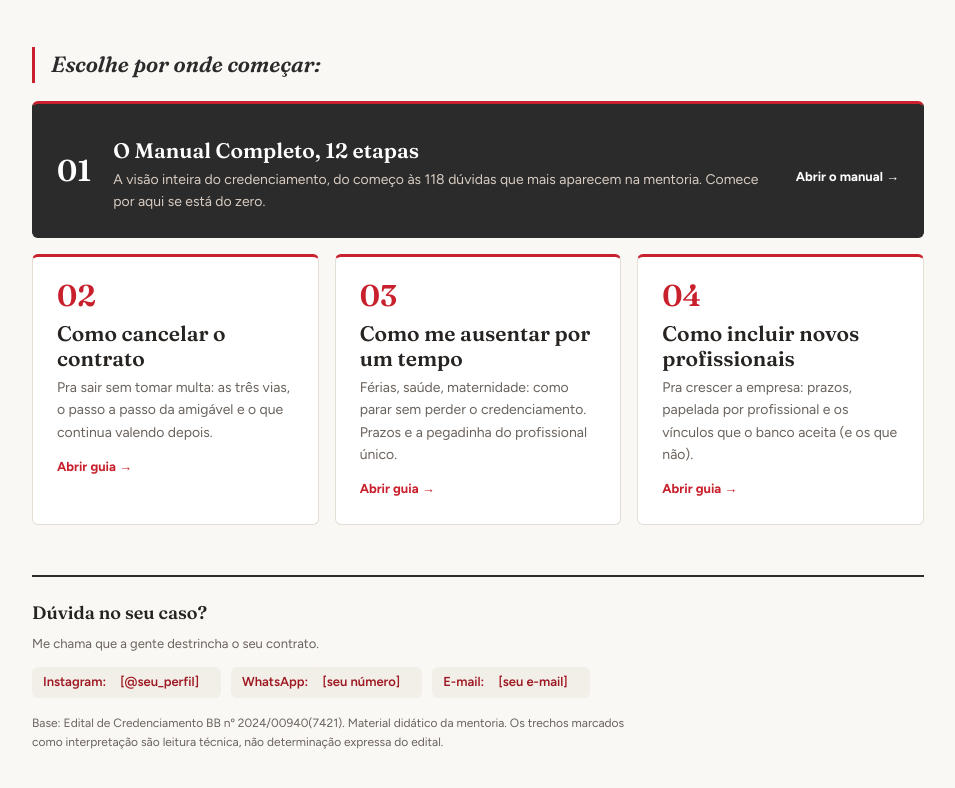
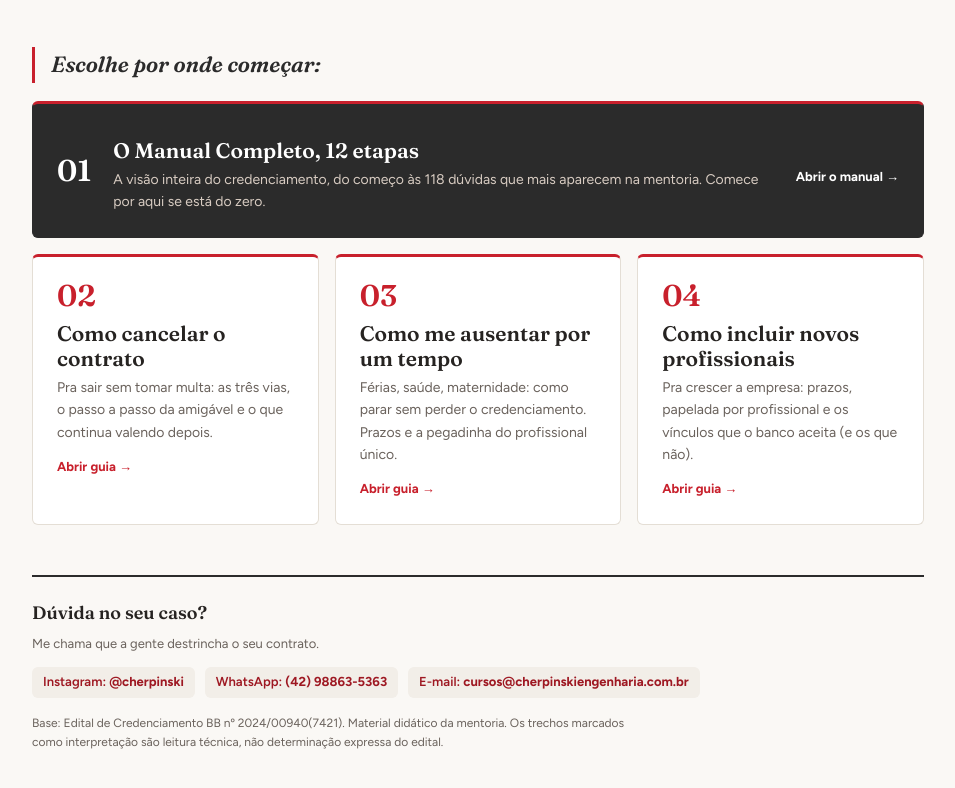
Before and after one commit to marianafcherpinski-sys/do-zero-ao-credenciamento, a plain HTML site: page index.html in a window 1280 px wide. Shown: the part 584-1372 px from the top of the page, without its empty margins (162-1117 px from the left). Drawn offline with Linux system fonts and the light colour scheme.

Commit message:
Add files via upload

```diff
--- a/index.html
+++ b/index.html
@@ -110,9 +110,9 @@ body{font-family:var(--body);background:var(--bg);color:var(--ink);line-height:1
     <div class="h">Dúvida no seu caso?</div>
     <p style="font-size:13px;color:var(--ink-soft)">Me chama que a gente destrincha o seu contrato.</p>
     <div class="c">
-      <span>Instagram: <span class="ph">[@seu_perfil]</span></span>
-      <span>WhatsApp: <span class="ph">[seu número]</span></span>
-      <span>E-mail: <span class="ph">[seu e-mail]</span></span>
+      <span>Instagram: <a class="ph" style="text-decoration:none" href="https://instagram.com/cherpinski" target="_blank" rel="noopener">@cherpinski</a></span>
+      <span>WhatsApp: <a class="ph" style="text-decoration:none" href="https://wa.me/5542988635363" target="_blank" rel="noopener">(42) 98863-5363</a></span>
+      <span>E-mail: <a class="ph" style="text-decoration:none" href="mailto:cursos@cherpinskiengenharia.com.br">cursos@cherpinskiengenharia.com.br</a></span>
     </div>
     <p class="nota">Base: Edital de Credenciamento BB nº 2024/00940(7421). Material didático da mentoria. Os trechos marcados como interpretação são leitura técnica, não determinação expressa do edital.</p>
   </div>
```
